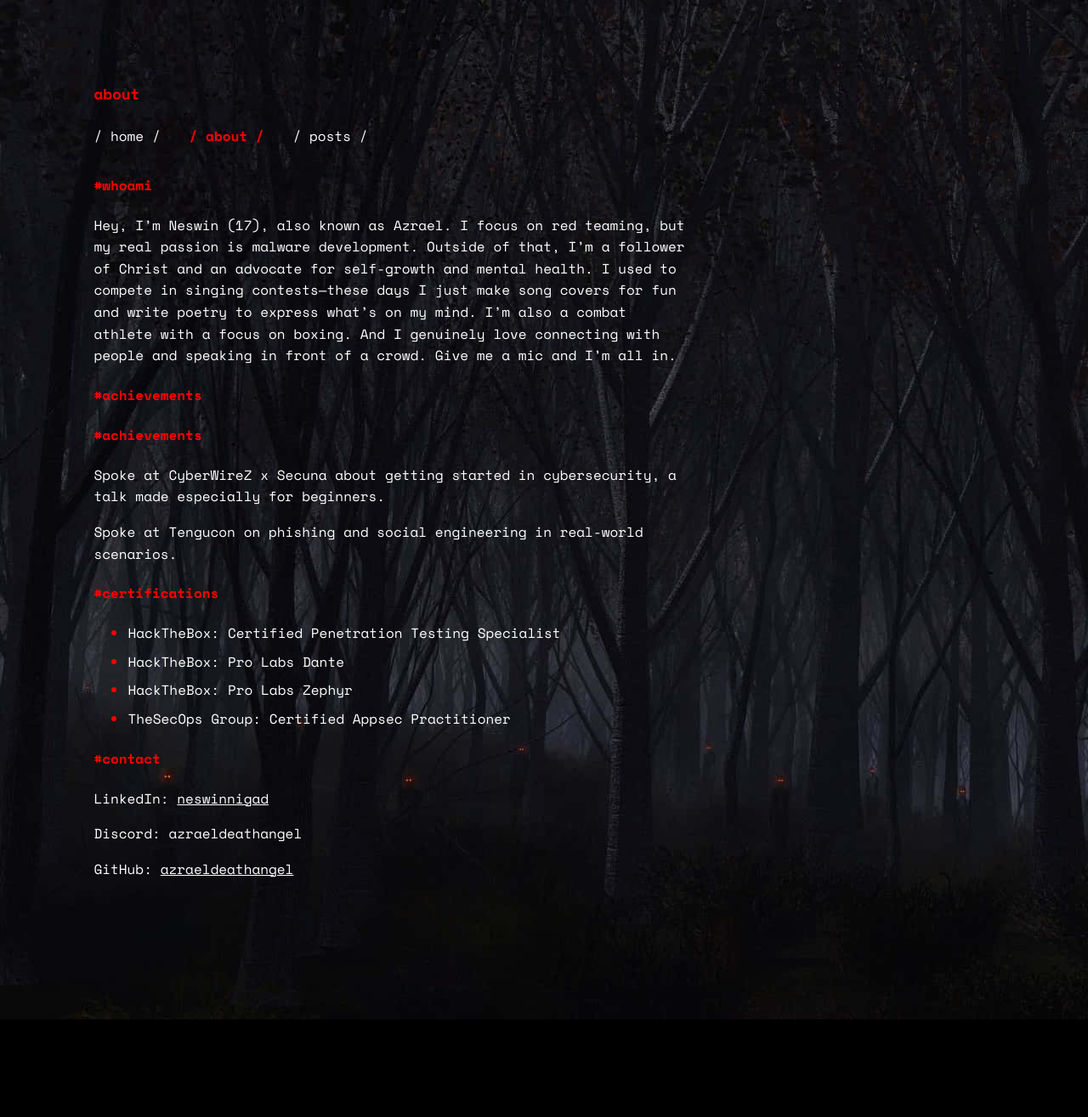
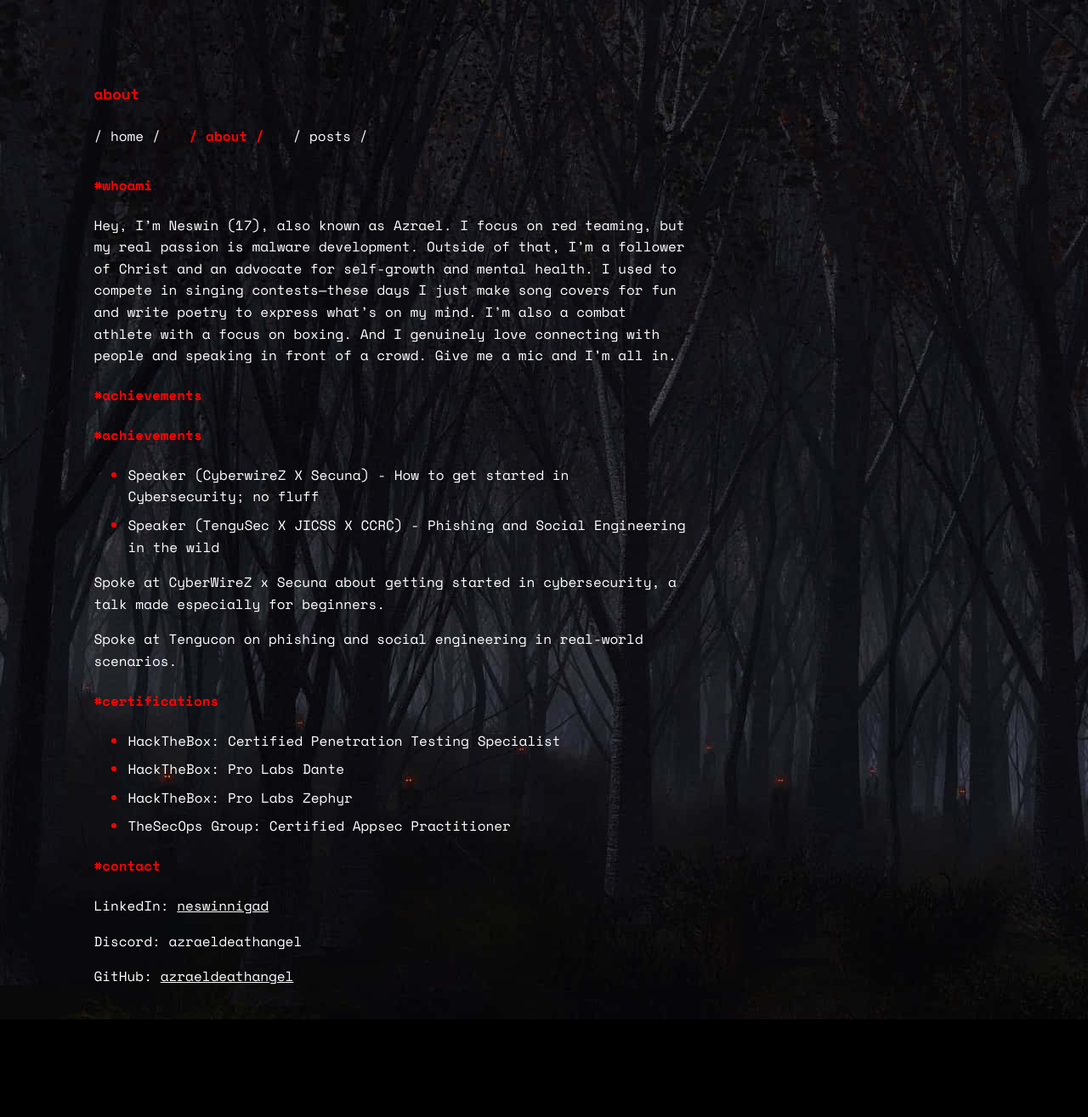
Before and after one commit to azraeldeathangel/azraeldeathangel.github.io, a Jekyll site: the page about.html, which Jekyll copies as it is, in a window 1280 px wide. Shown: the whole page at 85% size. Built offline with Jekyll 4.4.1, drawn with Linux system fonts in a browser that asks for light colours.

Commit message:
Update about.html

```diff
--- a/about.html
+++ b/about.html
@@ -28,6 +28,10 @@
         <p>Hey, I’m Neswin (17), also known as Azrael. I focus on red teaming, but my real passion is malware development. Outside of that, I’m a follower of Christ and an advocate for self-growth and mental health. I used to compete in singing contests—these days I just make song covers for fun and write poetry to express what’s on my mind. I’m also a combat athlete with a focus on boxing. And I genuinely love connecting with people and speaking in front of a crowd. Give me a mic and I’m all in.</p>
         <h4>#achievements</h4>
         <h4>#achievements</h4>
+        <ul>
+            <li>Speaker (CyberwireZ X Secuna) - How to get started in Cybersecurity; no fluff</li>
+            <li>Speaker (TenguSec X JICSS X CCRC) - Phishing and Social Engineering in the wild</li>
+        </ul>
         <p>Spoke at CyberWireZ x Secuna about getting started in cybersecurity, a talk made especially for beginners.</p>
         <p>Spoke at Tengucon on phishing and social engineering in real-world scenarios.</p>
         <h4>#certifications</h4>
```
